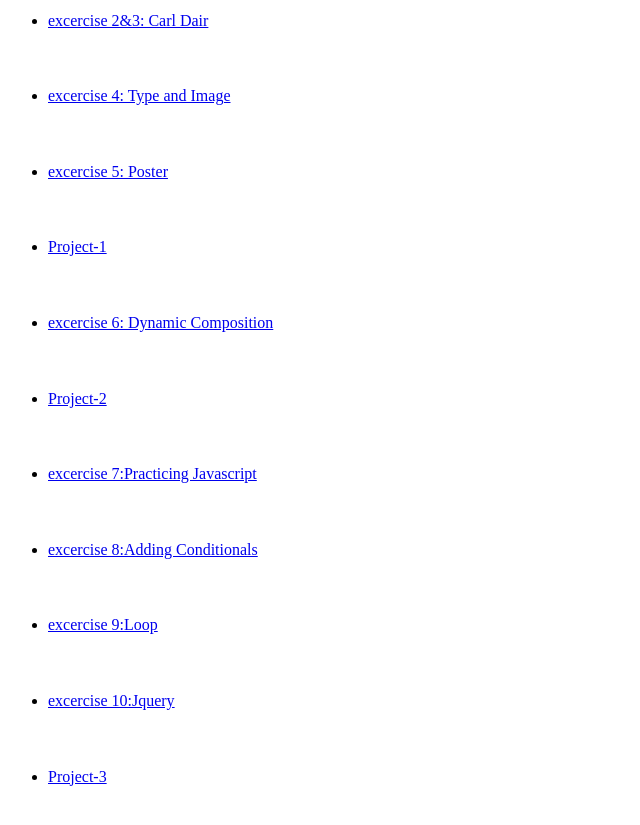
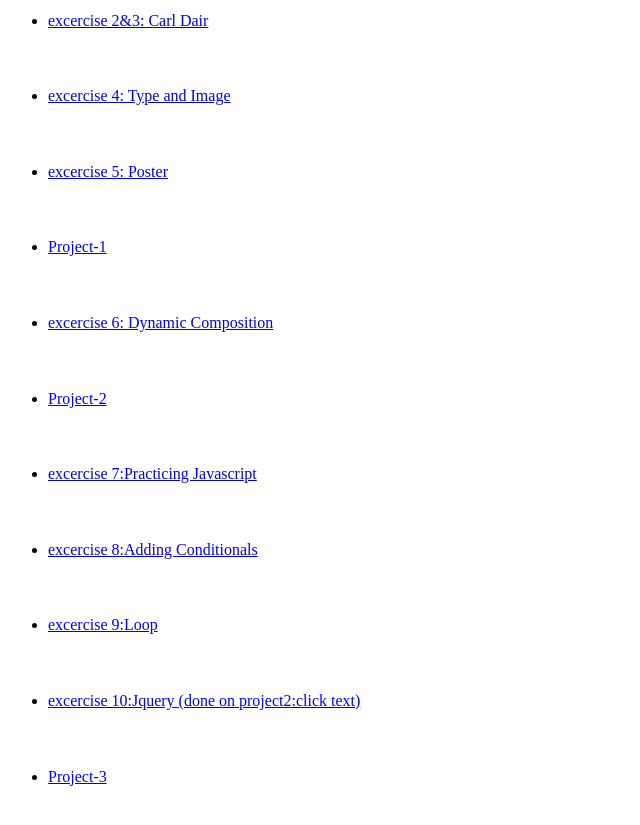
Before and after one commit to grace4677/wsweb, a plain HTML site: page index.html in a window 1280 px wide. Shown: the part 79-904 px from the top of the page, without its empty margins (0-640 px from the left). Drawn offline with Linux system fonts and the light colour scheme.

Commit message:
Update index.html

```diff
--- a/index.html
+++ b/index.html
@@ -18,7 +18,7 @@
     <li><a href="https://excercise-7.glitch.me">excercise 7:Practicing Javascript</a></li><br>
     <li><a href="https://excercise-8.glitch.me">excercise 8:Adding Conditionals</a></li><br>
     <li><a href="https://excercise-9.glitch.me">excercise 9:Loop</a></li><br>
-    <li><a href="https://excercise-10-.glitch.me">excercise 10:Jquery </a></li><br>
+    <li><a href="https://project-2-hsj2.glitch.me">excercise 10:Jquery (done on project2:click text) </a></li><br>
     <li><a href="https://project-3-hsj.glitch.me">Project-3</a></li><br>
 
     </ul>
```
